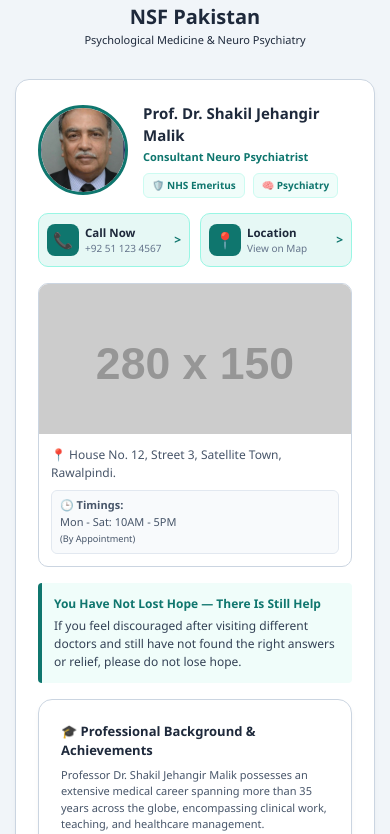
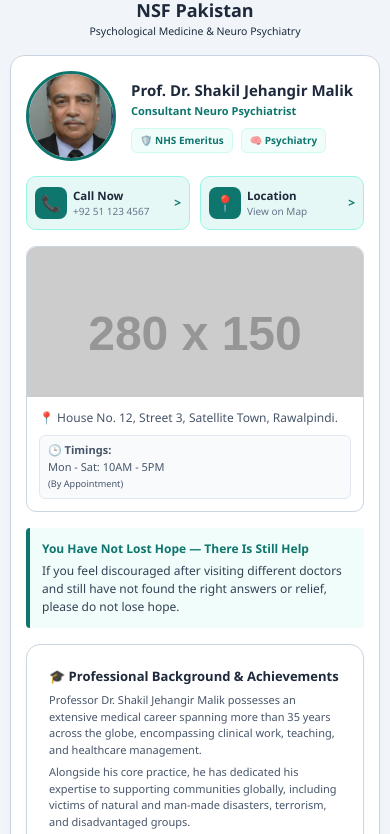
Before and after one commit to akashpolus123-alt/Clinic-book, a website: page public/index.html in a window 390 px wide. Shown: the part 52-886 px from the top of the page. Drawn offline with Linux system fonts and the light colour scheme; placeholder pictures from the web are drawn by us.

Commit message:
Auto update all files

```diff
--- a/public/style.css
+++ b/public/style.css
@@ -860,3 +860,46 @@
         font-size: 11px; /* Subtitle ka size chota kar diya */
     }
 }
+
+@media (max-width: 500px) {
+    /* Hero section ki padding aur margin kam karne ke liye */
+    .hero {
+        padding: 5px 15px;
+        margin-bottom: 0px;
+    }
+
+    .hero h1 {
+        font-size: 18px;
+        margin-bottom: 0px;
+    }
+
+    .hero .subtitle {
+        font-size: 10.5px;
+        margin-bottom: 5px;
+    }
+
+    /* Main container ya profile section ka upar wala margin kam karne ke liye */
+    main {
+        margin-top: 5px;
+        padding: 0 10px;
+    }
+
+    .profile-section {
+        margin-top: 5px;
+        padding: 15px;
+    }
+
+    .features-footer-grid, .cards-grid {
+        grid-template-columns: 1fr;
+    }
+    .clinic-details-box {
+        flex-direction: column;
+    }
+    .clinic-img-container {
+        width: 100%;
+        max-height: 150px;
+    }
+    .clinic-info-content {
+        width: 100%;
+    }
+}
```
